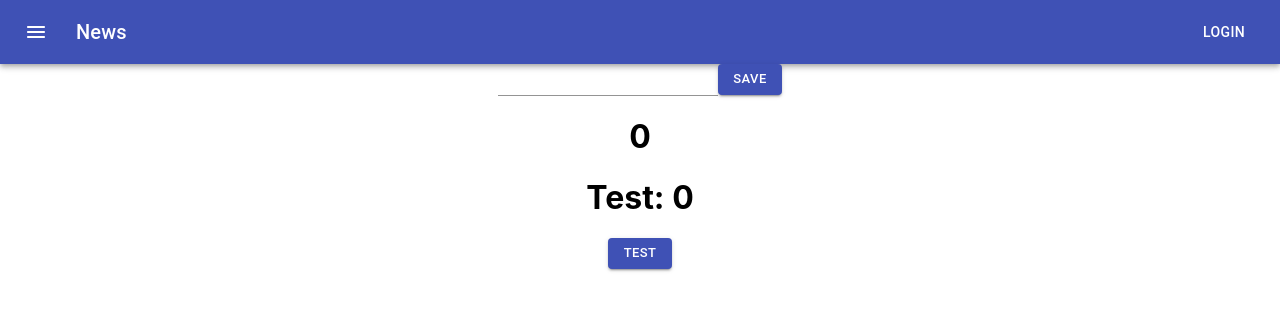
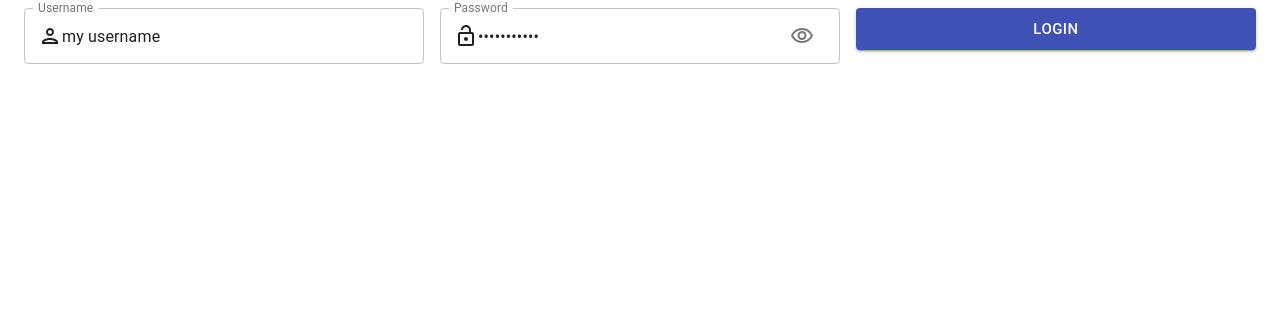
Before and after one commit to SR-9/ReactJS, a React (Create React App) app: page / in a window 1280 px wide. Shown: the top 310 px of the page. Built offline with nearby package versions, Linux system fonts and the light colour scheme.

Commit message:
make ui login screen

```diff
--- a/src/App.js
+++ b/src/App.js
@@ -1,18 +1,19 @@
-import React from 'react'
+import React, { useEffect } from 'react'
 import './App.css'
 
-import  HomeScreen from "./screen/home/home_screen"
-import  DetailScreen from "./screen/detail/detail_screen"
 import  {StateProvider} from './store/store'
+import LoginScreen from './screen/auth/login_screen'
 
 
 
 function App() {
+
+  useEffect(() => document.title = "Demo")
+
   return (
     <StateProvider>
       <div className="App">
-          <HomeScreen />
-          <DetailScreen />
+         <LoginScreen />
       </div>
     </StateProvider>
   )
--- /dev/null
+++ b/src/screen/auth/login_screen.js
@@ -0,0 +1,73 @@
+import { makeStyles, Button, TextField, colors, IconButton, } from '@material-ui/core'
+import React, { useState } from 'react'
+import { VisibilityOutlined, VisibilityOffOutlined, PersonOutlined, LockOutlined, LockOpenOutlined } from '@material-ui/icons';
+
+const useStyles = makeStyles((theme) => ({
+    root: {
+        backgroundColor: colors.grey[500],
+        padding: 20,
+        flexDirection: 'row'
+    },
+
+    textField: {
+        margin: 8,
+        width: 400,
+        minWidth: '200',
+    },
+    loginButton: {
+        width: 400,
+        minWidth: '200',
+        margin: 8,
+    }
+}))
+
+const LoginScreen = ({ props }) => {
+
+    const style = useStyles()
+
+    const [isPassword, setIsPassword] = useState(true)
+    const [username, setUsername] = useState('my username')
+    const [password, setPassword] = useState('my password')
+    const [loginStatus, setLoginStatus] = useState('')
+
+    return (
+        <div className='{style.root}'>
+            <TextField
+                variant='outlined'
+                className={style.textField}
+                label='Username'
+                onChange={(text) => setUsername(text.target.value)}
+                value={username}
+                InputProps={{
+                    startAdornment: <PersonOutlined />
+                }}
+            />
+            <TextField
+                variant='outlined'
+                className={style.textField}
+                type={isPassword ? 'password' : 'text'}
+                label='Password'
+                onChange={(text) => setPassword(text.target.value)}
+                value={password}
+                InputProps={{
+                    endAdornment: <IconButton onClick={() => setIsPassword(!isPassword)}>
+                        {isPassword ? <VisibilityOutlined /> : <VisibilityOffOutlined />}
+                    </IconButton>,
+                    startAdornment: password.length === 0 ? <LockOutlined /> : <LockOpenOutlined />
+                }}
+            />
+            <Button
+                className={style.loginButton}
+                variant='contained'
+                color='primary'
+                size='large'
+                onClick={() => {
+                    setLoginStatus(`${username} - ${password}`)
+                }}>Login</Button>
+
+            <h1>{loginStatus}</h1>
+        </div>
+    )
+}
+
+export default LoginScreen
```
